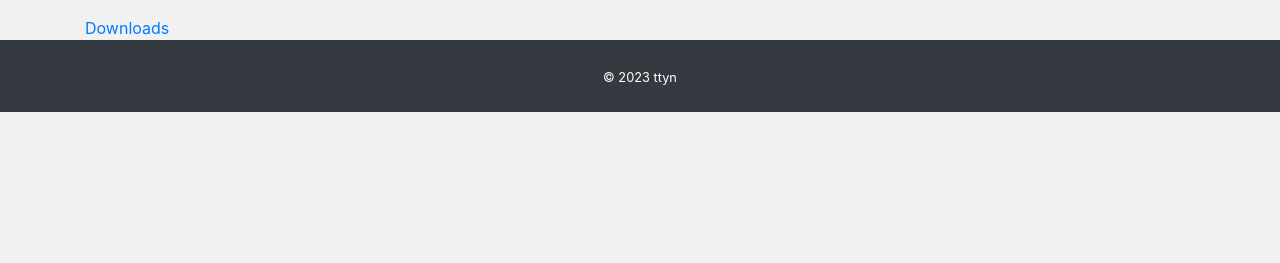
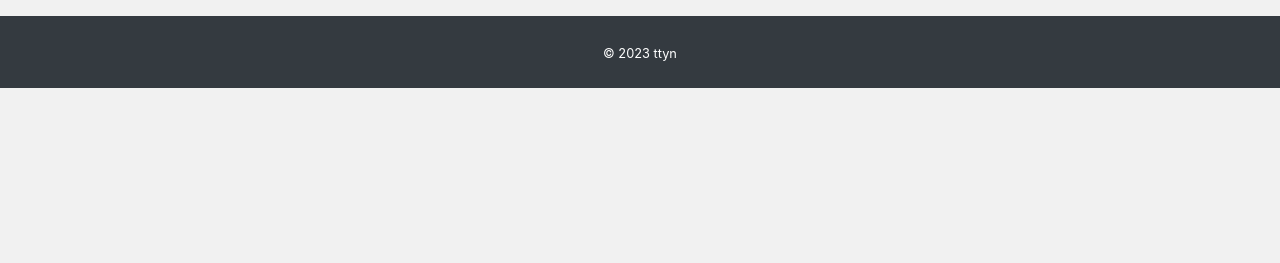
Before and after one commit to T3pp31/portfolio_django, a Django app: page /good_stock/list/ in a window 1280 px wide. Shown: the part 143-406 px from the top of the page. Run offline with Django 4.2, Linux system fonts and the light colour scheme; data that the repository does not hold is empty; parts of the project's set-up code (start-up, migrations or seed data) failed here and were passed over; some libraries are stand-ins or nearby versions.

Commit message:
Update list.html

```diff
--- a/good_stock/templates/list.html
+++ b/good_stock/templates/list.html
@@ -38,6 +38,6 @@
         {% endfor %}
     </tbody>
 </table>
-<a href="{% url 'downloads' %}">Downloads</a>
+
 
 {% endblock%}
```
